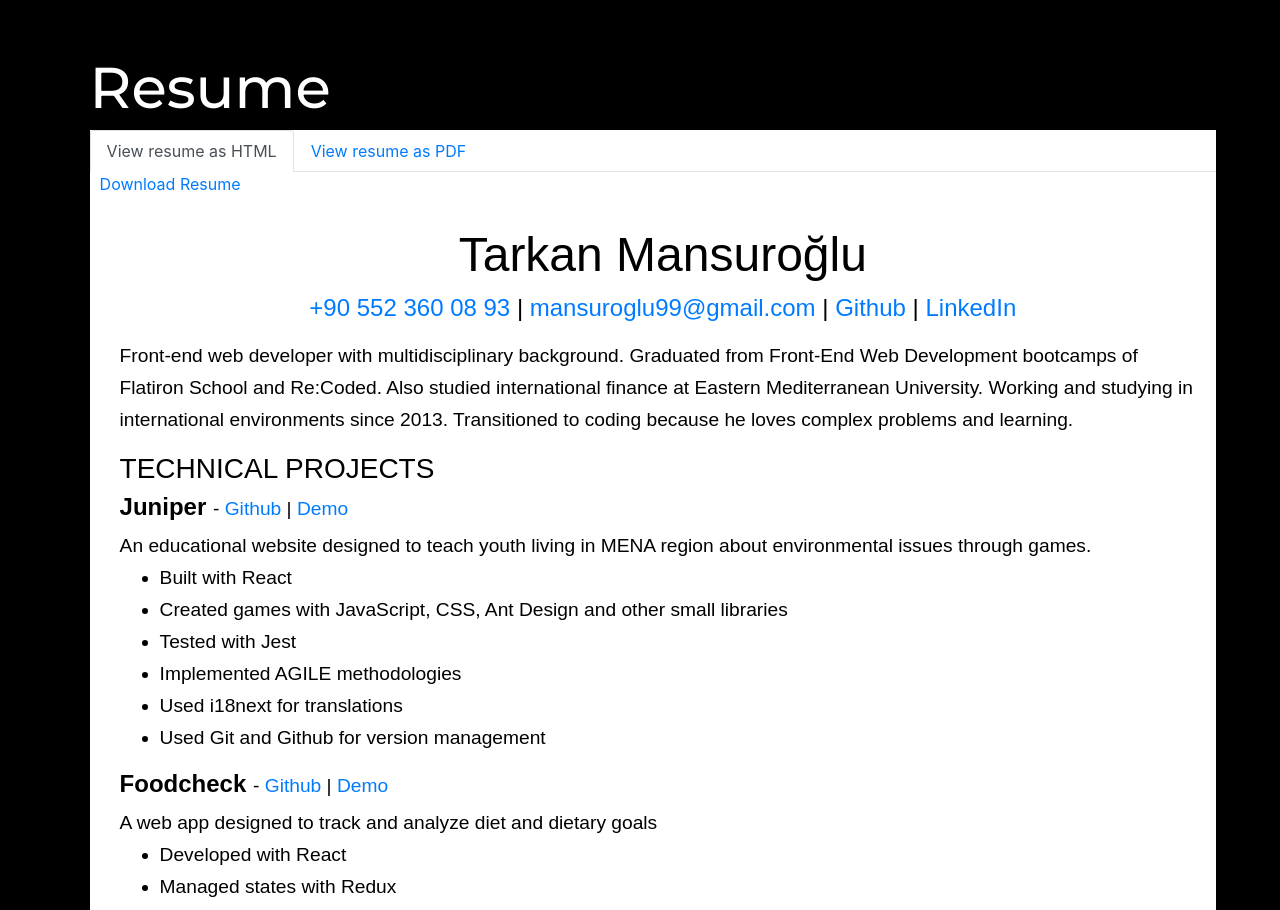
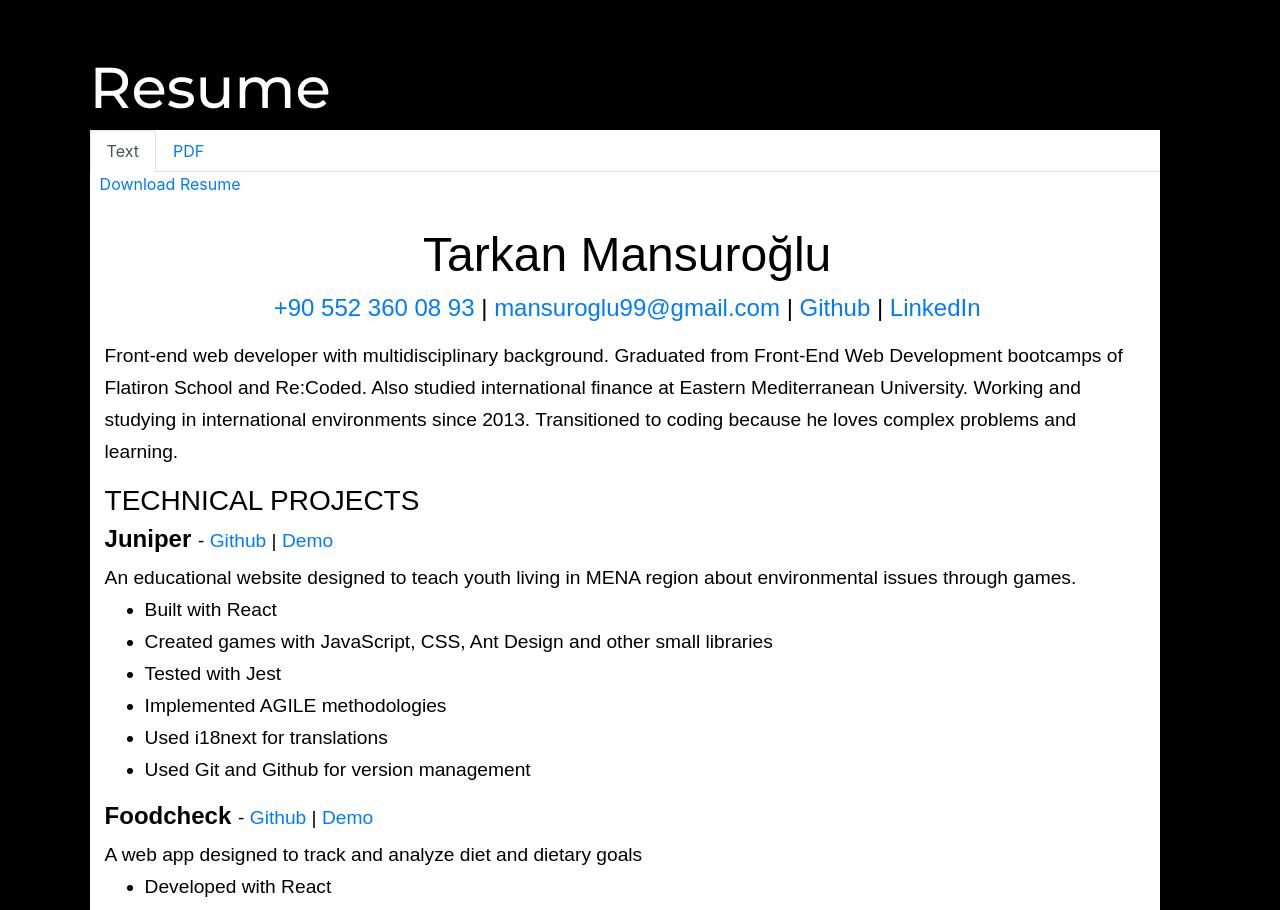
Before and after one commit to tmansuroglu/portfolio, a React (Create React App) app: page / in a window 1280 px wide. Shown: the part 5580-6490 px from the top of the page. Built offline with nearby package versions, Linux system fonts and the light colour scheme.

Commit message:
adjust resume padding

```diff
--- a/src/components/Resume/index.css
+++ b/src/components/Resume/index.css
@@ -9,12 +9,13 @@
 
 .resumeTabs {
     background: white;
+    margin-right: 5%;
 }
 
 .resumeHtml {
     color: black;
     font-family: Arial, Helvetica, sans-serif;
-    padding-left: 30px;
+    padding-left: 15px;
     padding-right: 10px;
     padding-top: 30px;
     padding-bottom: 30px;
--- a/src/components/Resume/index.jsx
+++ b/src/components/Resume/index.jsx
@@ -10,7 +10,7 @@ const Resume = () => {
             </h1>
             <div className='resumeTabs'>
                 <Tabs defaultActiveKey='html'>
-                    <Tab eventKey='html' title='View resume as HTML'>
+                    <Tab eventKey='html' title='Text'>
                         <a
                             href='resume.pdf'
                             download
@@ -254,7 +254,7 @@ const Resume = () => {
                             </ul>
                         </div>
                     </Tab>
-                    <Tab eventKey='pdf' title='View resume as PDF'>
+                    <Tab eventKey='pdf' title='PDF'>
                         <iframe
                             loading='eager'
                             src='resume.pdf'
```
Also changed, not shown: 1 other file (tests, documents, lock files or other folders).
